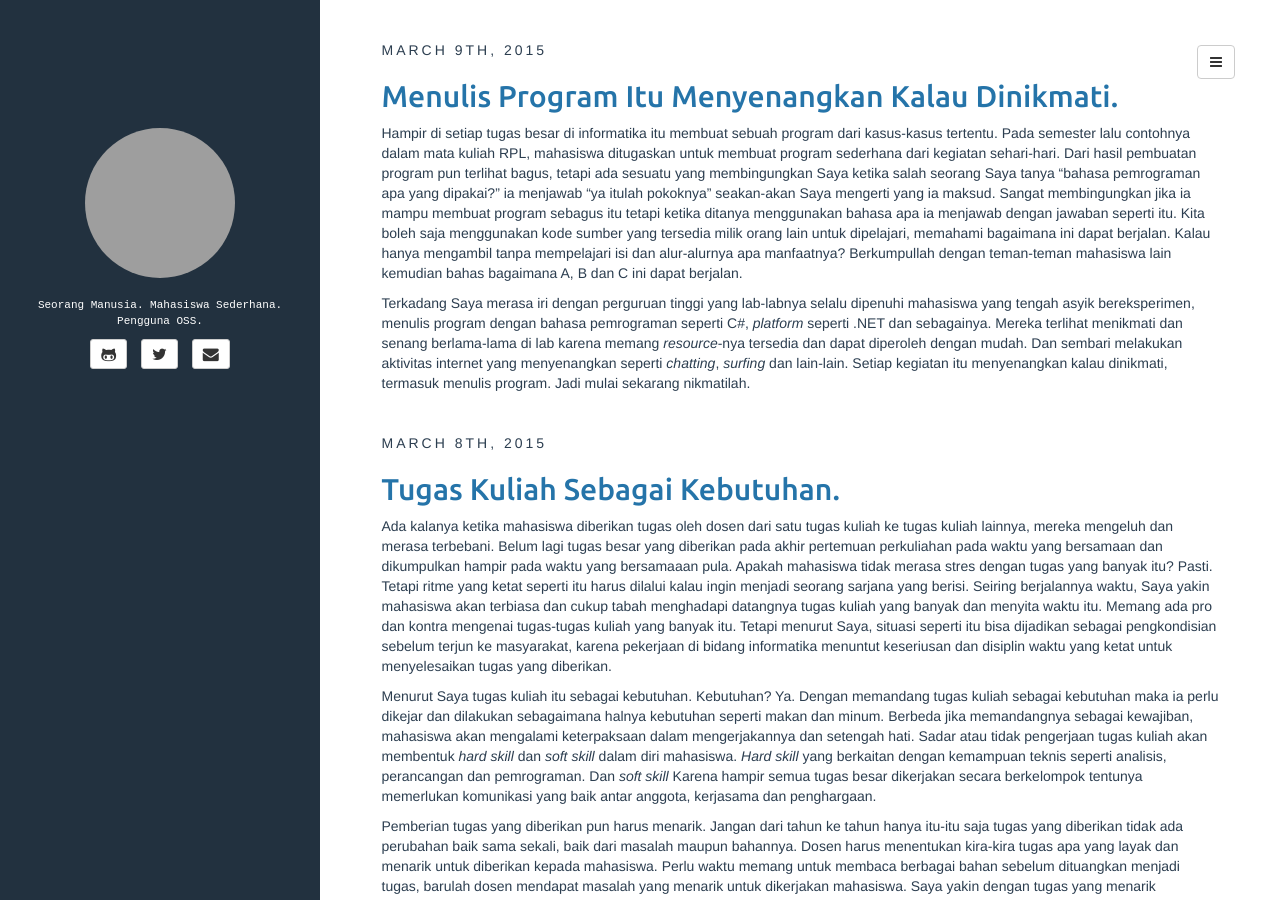
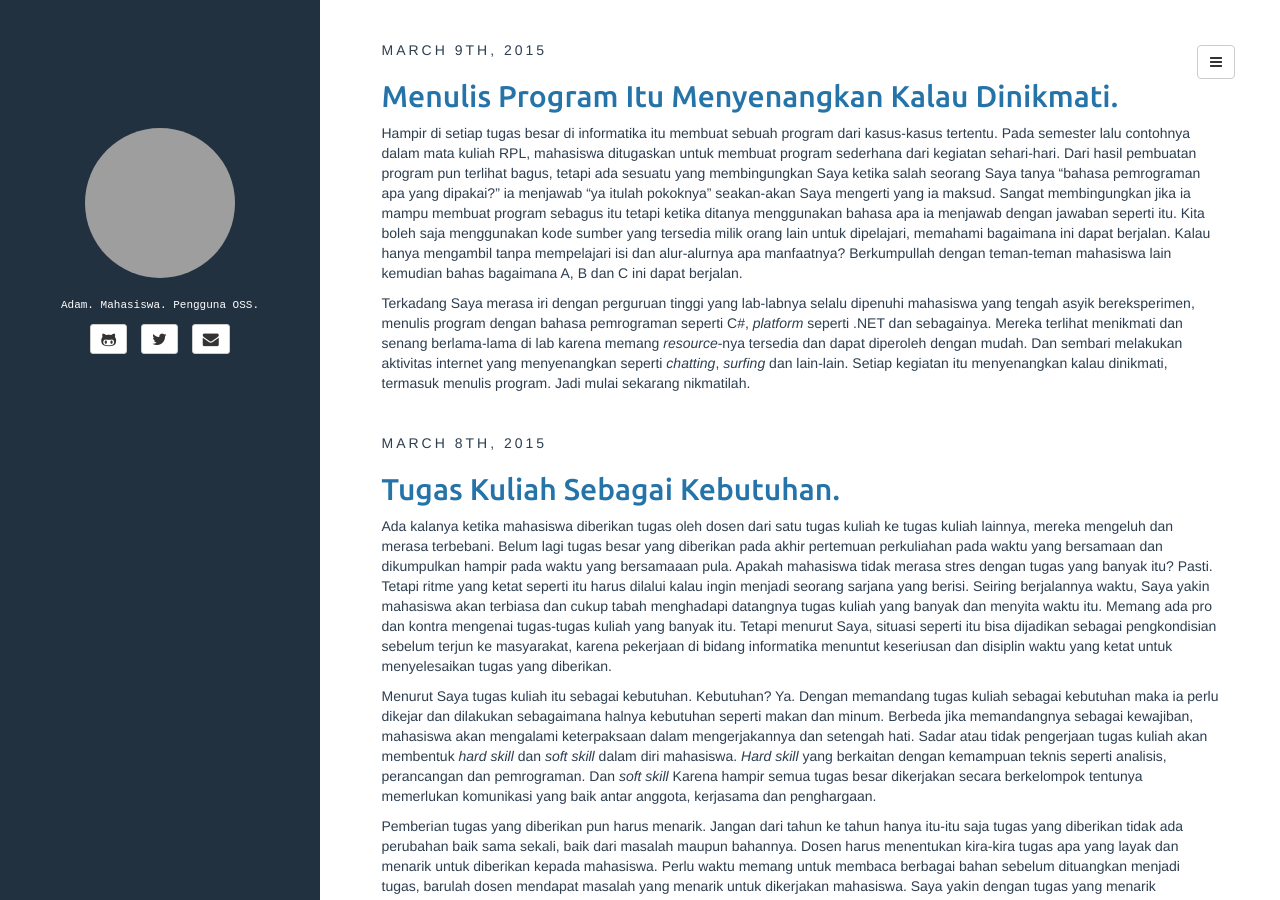
Before and after one commit to sofiangrh/sofiangrh.github.io, a Jekyll site: the page built from index.html, in a window 1280 px wide and 900 px high. Built offline with Jekyll 4.4.1, drawn with Linux system fonts in a browser that asks for light colours; the list of posts is cut into pages by our own code; grey boxes are pictures that could not be loaded.

Commit message:
Ubah bio

```diff
--- a/_config.yml
+++ b/_config.yml
@@ -24,7 +24,7 @@ author:
   twitter: sofiangrh
   pinterest: sofiangrh
   linkedin: sofian-nugraha
-  bio: Seorang Manusia. Mahasiswa Sederhana. Pengguna OSS.
+  bio: Adam. Mahasiswa. Pengguna OSS.
   email_md5: 07ba8e922d64fd7f79f31fce97928b0a
 
 rss_path: feed.xml
```
